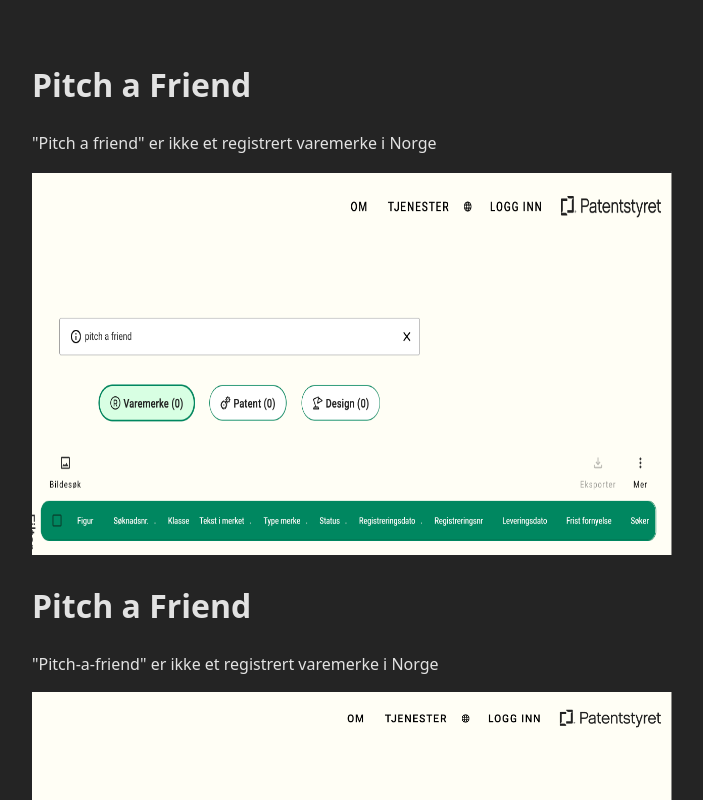
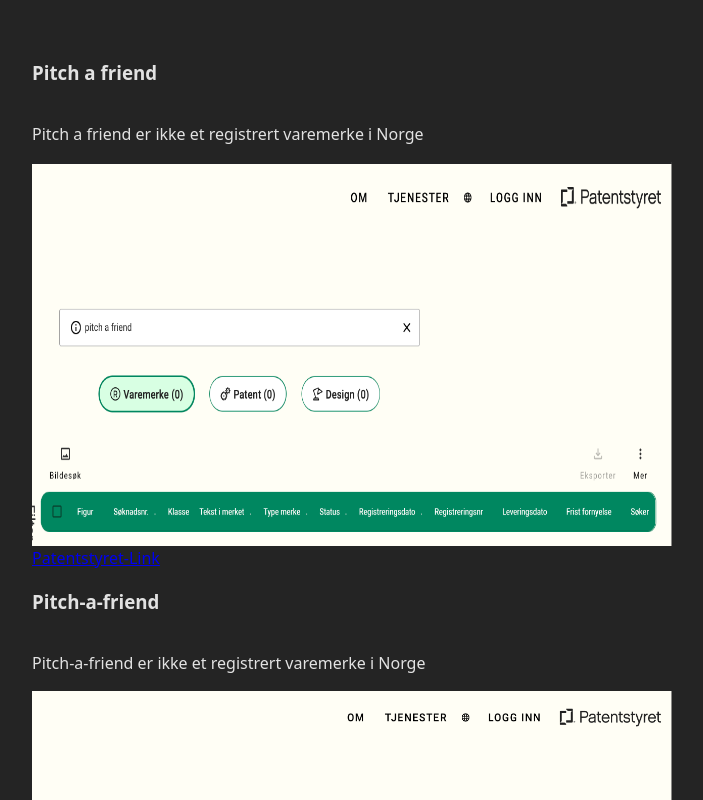
Before and after one commit to Nikunne/pitch-a-friend.no, a React (Vite) app: page / in a window 1280 px wide. Shown: the top 800 px of the page, without its empty margins (288-991 px from the left). Built offline with nearby package versions, Linux system fonts and the light colour scheme.

Commit message:
add react elements

```diff
--- /dev/null
+++ b/components/PatentPage.jsx
@@ -0,0 +1,12 @@
+function PatentPage(props) {
+    return (
+        <>
+            <h3>{props.trademark}</h3>
+            <p> {props.trademark + " er ikke et registrert varemerke i Norge"}</p>
+            <img className="patent-img" src={"/"+props.img} alt="Patent logo" />
+            <a href={props.url}> Patentstyret-Link</a>
+        </>
+    )
+}
+
+export default PatentPage
--- a/src/App.jsx
+++ b/src/App.jsx
@@ -2,6 +2,7 @@
 import reactLogo from './assets/react.svg'
 import viteLogo from '/vite.svg'
 import './App.css'
+import PatentPage from "../components/PatentPage.jsx";
 
 function App() {
   const [count, setCount] = useState(0)
@@ -10,15 +11,11 @@
     <div id="main">
         <div className="content">
             <div className="patent-container">
-                <h1>Pitch a Friend</h1>
-                <p>"Pitch a friend" er ikke et registrert varemerke i Norge</p>
-                <img className="patent-img" src="./Patentstyret.png" alt="Patentstyret logo" />
+                <PatentPage url={"https://search.patentstyret.no/advanced/#/trademark?cs=pitch%20a%20friend&size=50"} img={"Patentstyret.png"} trademark={"Pitch a friend"}/>
             </div>
 
             <div className="patent-container">
-                <h1>Pitch a Friend</h1>
-                <p>"Pitch-a-friend" er ikke et registrert varemerke i Norge</p>
-                <img className="patent-img" src="./Patentstyret2.png" alt="Patentstyret logo" />
+                <PatentPage url={"https://search.patentstyret.no/advanced/#/trademark?cs=pitch%20a%20friend&size=50"} img={"Patentstyret2.png"} trademark={"Pitch-a-friend"}/>
             </div>
 
 
--- a/src/index.css
+++ b/src/index.css
@@ -39,4 +39,6 @@
 
 .patent-container {
   text-align: left;
+  display: flex;
+  flex-direction: column;
 }
```
